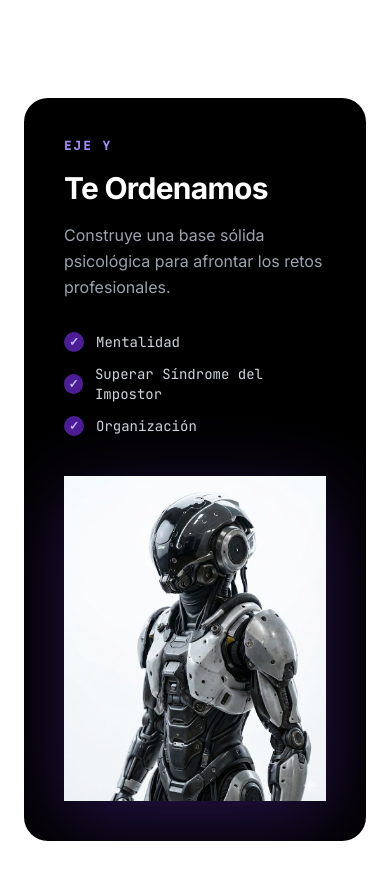
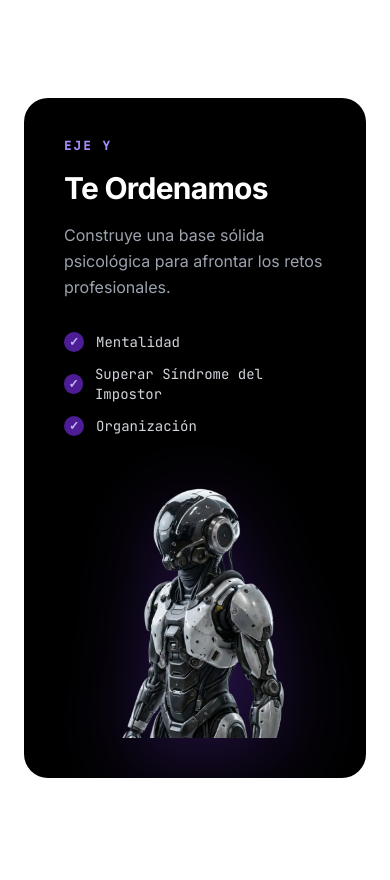
Before and after one commit to vicoyes/master-3d-integral-v2, a plain HTML site: page index.html in a window 390 px wide. Shown: the part 3700-4580 px from the top of the page. Drawn offline with nearby package versions, Linux system fonts and the light colour scheme.

Commit message:
Update index.html: modify grid layout for improved responsiveness, replace image with a new 3D render, and adjust image dimensions for better visual consistency.

```diff
--- a/index.html
+++ b/index.html
@@ -484,7 +484,7 @@
             </div>
 
             <div class="rounded-3xl bg-black text-white p-10 lg:p-14 relative overflow-hidden">
-                <div class="grid grid-cols-1 lg:grid-cols-2 gap-10 items-center">
+                <div class="grid grid-cols-1 lg:grid-cols-2 gap-10 items-end min-h-[420px] lg:min-h-[480px]">
                     <div>
                         <div class="font-mono text-violet-400 font-semibold text-xs uppercase tracking-[0.2em] mb-4">Eje Y</div>
                         <h3 class="text-3xl font-bold mb-4 tracking-tight">Te Ordenamos</h3>
@@ -506,8 +506,8 @@
                             </li>
                         </ul>
                     </div>
-                    <div class="flex justify-center">
-                        <img src="img/3d/unnamed%20(1).jpg" alt="Render 3D — Eje Y" class="w-72 lg:w-96 h-auto object-contain drop-shadow-[0_20px_40px_rgba(124,58,237,0.3)] hover:scale-105 transition-transform duration-500"/>
+                    <div class="flex justify-center items-end w-full">
+                        <img src="img/3d/robot_sin_fondo.png" alt="Render 3D — Eje Y" class="w-80 lg:w-[28rem] xl:w-[32rem] h-auto object-contain object-bottom drop-shadow-[0_20px_40px_rgba(124,58,237,0.3)] hover:scale-105 transition-transform duration-500" style="max-height: 420px;"/>
                     </div>
                 </div>
             </div>
```
Also changed, not shown: img/3d/robot_sin_fondo.png (added).
